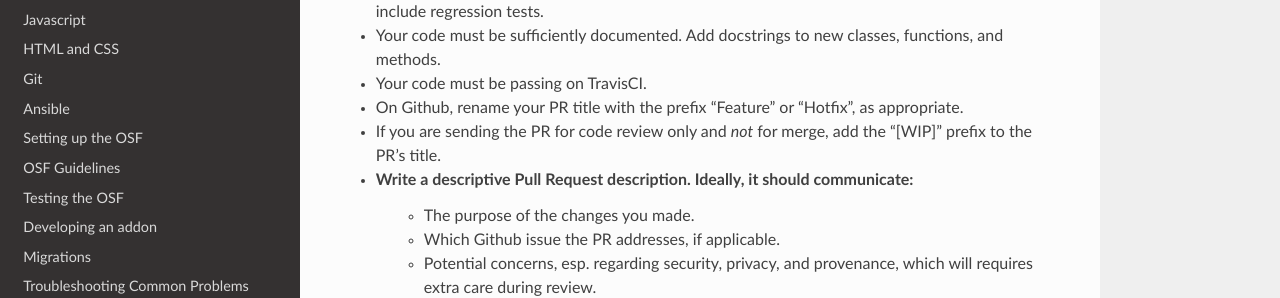
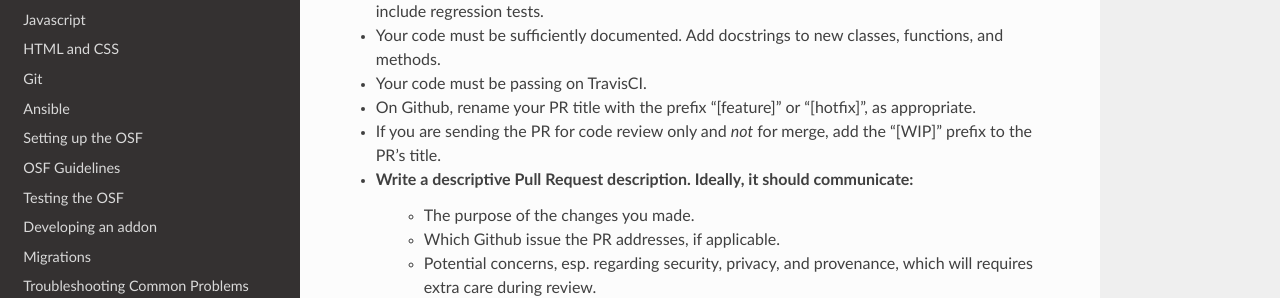
Before and after one commit to CenterForOpenScience/COSDev, a Sphinx documentation site: the page built from docs/process/pull_requests.rst, in a window 1280 px wide and 931 px high. Shown: the part 305-603 px from the top of the window. Built offline with Sphinx 7.4.7 and the Read the Docs theme 2.0.0, drawn with Linux system fonts in a browser that asks for light colours.

Commit message:
Let's use square brackets

```diff
--- a/docs/process/pull_requests.rst
+++ b/docs/process/pull_requests.rst
@@ -9,7 +9,7 @@ Use the following checklist to make sure your pull request can be reviewed and m
 - New features must be :ref:`tested appropriately <testing>` (views, functional, and/or unit tests). Fixes should include regression tests.
 - Your code must be sufficiently documented. Add docstrings to new classes, functions, and methods.
 - Your code must be passing on TravisCI.
-- On Github, rename your PR title with the prefix "Feature" or "Hotfix", as appropriate.
+- On Github, rename your PR title with the prefix "[feature]" or "[hotfix]", as appropriate.
 - If you are sending the PR for code review only and *not* for merge, add the "[WIP]" prefix to the PR's title.
 - Write a descriptive Pull Request description. Ideally, it should communicate:
     - The purpose of the changes you made.
```
